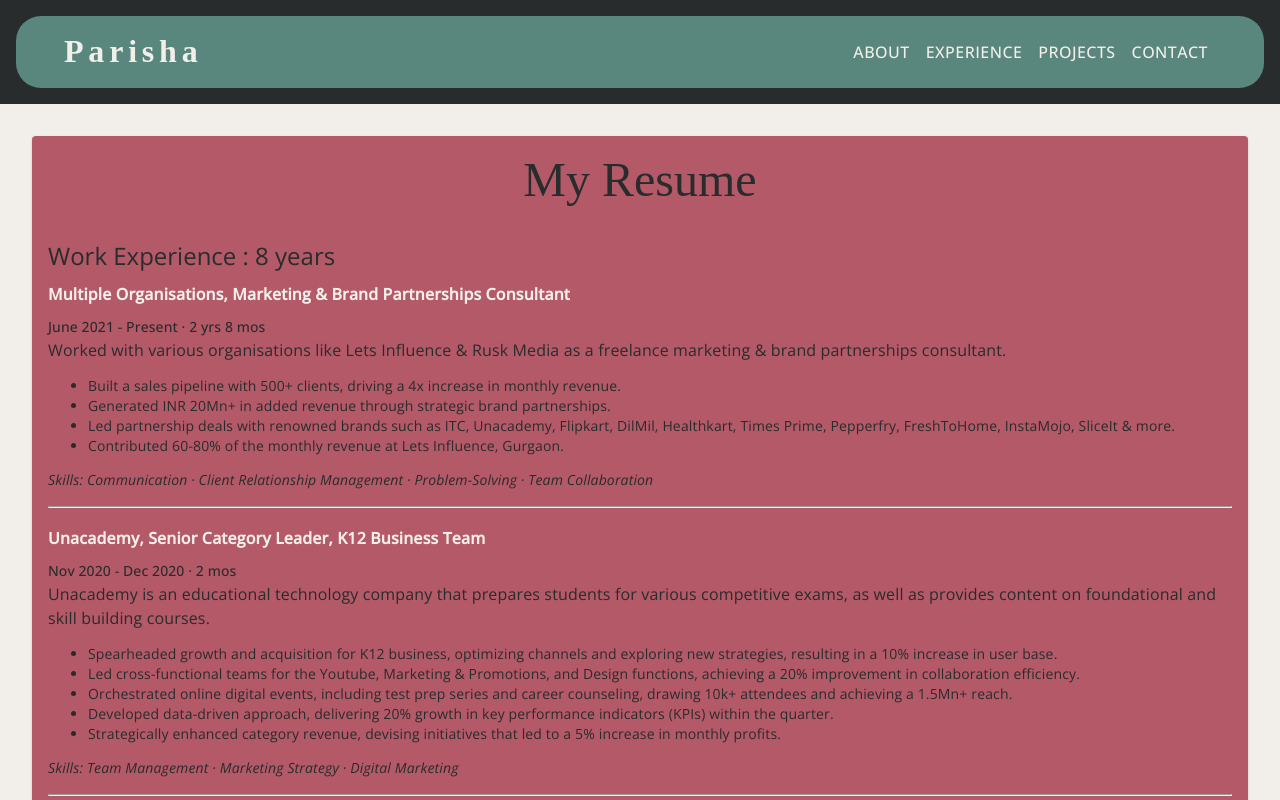
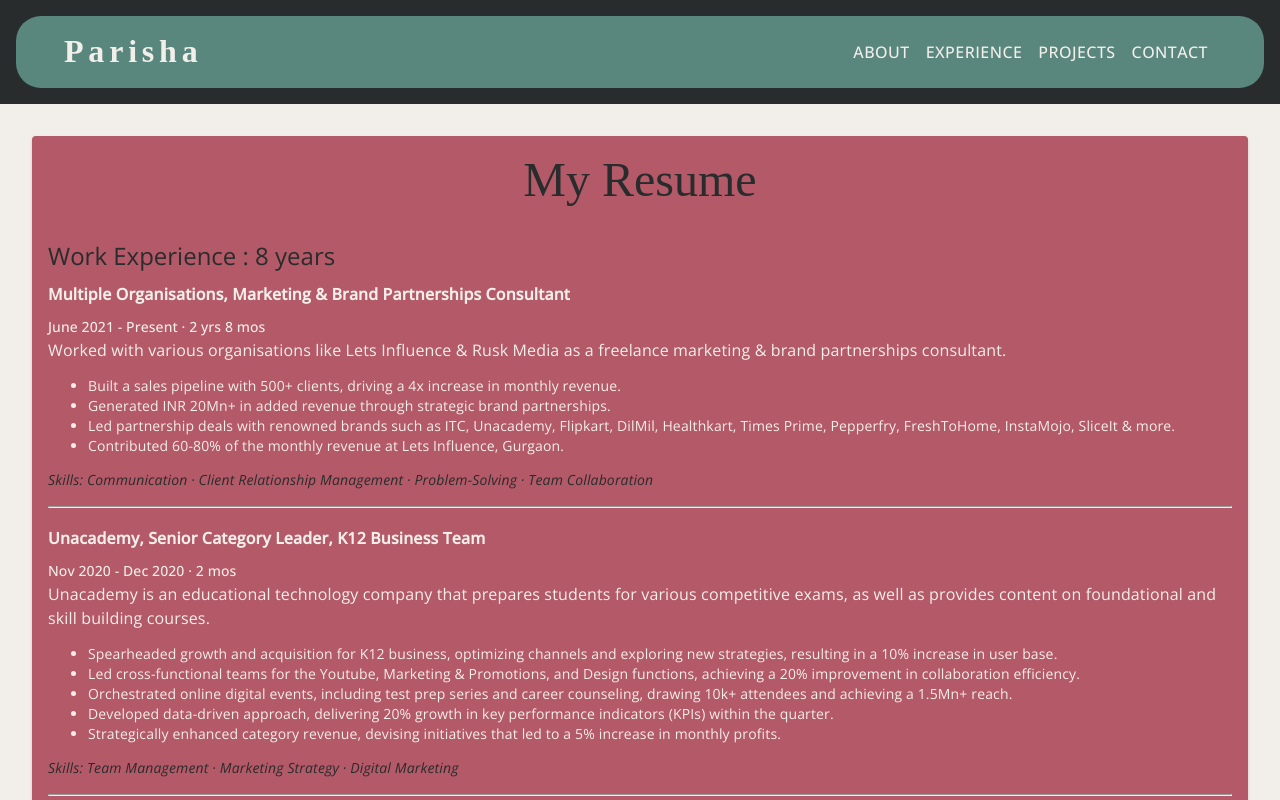
Before and after one commit to PotzarellaMozarella/Developer-Portfolio, a React (Create React App) app in the folder website/: page /experience in a window 1280 px wide. Shown: the top 800 px of the page. Built offline with nearby package versions, Linux system fonts and the light colour scheme; a web font is replaced by a local one.

Commit message:
font color changed

```diff
--- a/website/src/components/Experience/Resume.jsx
+++ b/website/src/components/Experience/Resume.jsx
@@ -134,16 +134,19 @@
                     <Typography variant="subtitle2"
                         sx={{
                             fontFamily: theme.typography.bodyFont,
+                            color: theme.colors.text,
                         }}>
                         {exp.duration}</Typography>
                     <Typography variant="body1"
                         sx={{
                             fontFamily: theme.typography.bodyFont,
+                            color: theme.colors.text,
                         }}
                     >{exp.about}</Typography>
                     <Typography variant="body2"
                         sx={{
                             fontFamily: theme.typography.bodyFont,
+                            color: theme.colors.text,
                         }}
                     >{exp.details.length > 0 && (
                         <ul>
```
